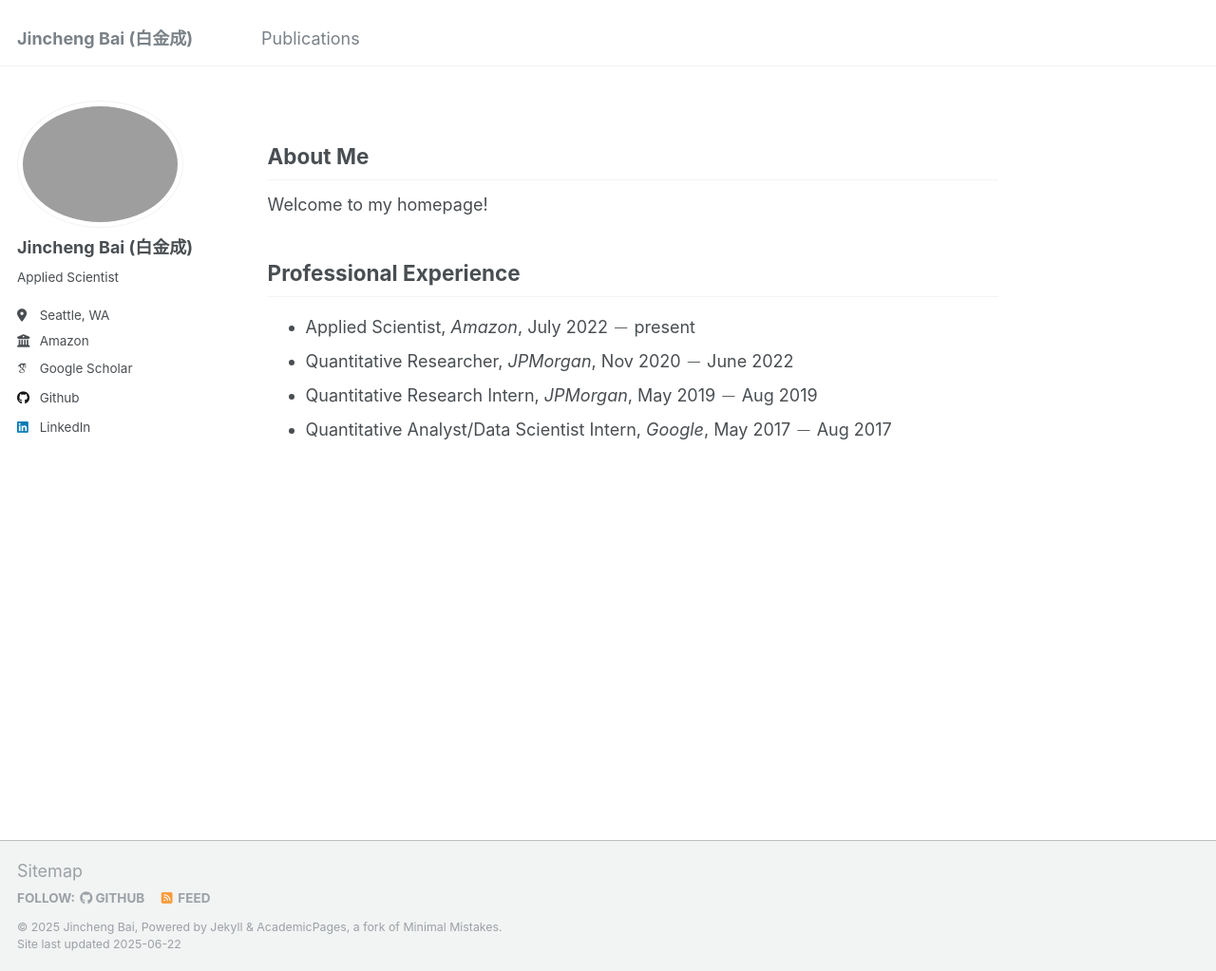
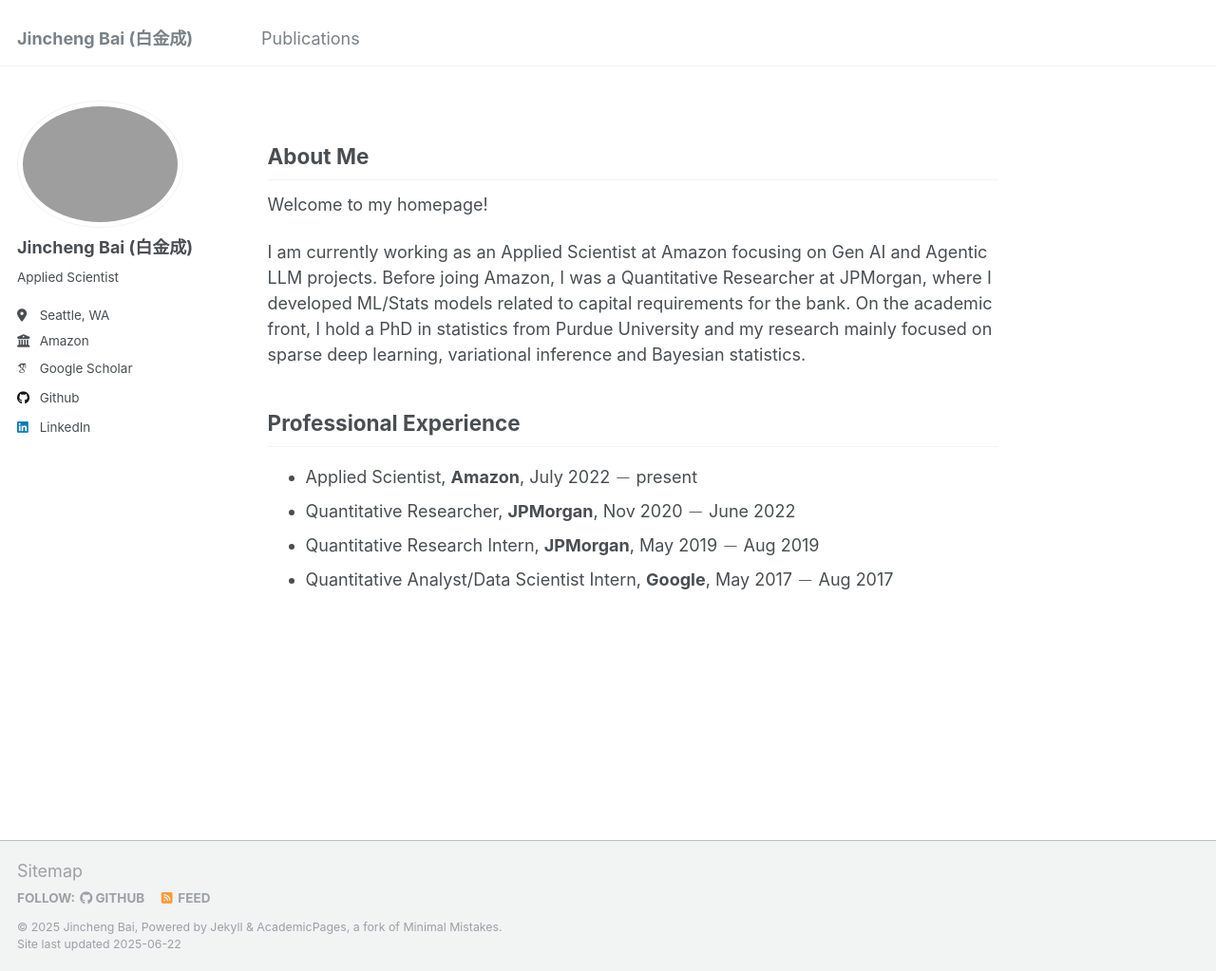
Before and after one commit to JinchengBai/JinchengBai.github.io, a Jekyll site: the page built from _pages/about.md, in a window 1280 px wide and 1023 px high. Shown: the whole window at 95% size. Built offline with Jekyll 4.4.1, drawn with Linux system fonts in a browser that asks for light colours; some web fonts are replaced.

Commit message:
Update intro

```diff
--- a/_pages/about.md
+++ b/_pages/about.md
@@ -12,16 +12,16 @@ redirect_from:
 About Me
 ------
 Welcome to my homepage!
-<!---
+
 I am currently working as an Applied Scientist at Amazon focusing on Gen AI and Agentic LLM projects. Before joing Amazon, I was a Quantitative Researcher at JPMorgan, where I developed ML/Stats models related to capital requirements for the bank. On the academic front, I hold a PhD in statistics from Purdue University and my research mainly focused on sparse deep learning, variational inference and Bayesian statistics.
--->
+
 
 Professional Experience
 ------
-- Applied Scientist, _Amazon_, July 2022 $$-$$ present
-- Quantitative Researcher, _JPMorgan_, Nov 2020 $$-$$ June 2022
-- Quantitative Research Intern, _JPMorgan_, May 2019 $$-$$ Aug 2019
-- Quantitative Analyst/Data Scientist Intern, _Google_, May 2017 $$-$$ Aug 2017
+- Applied Scientist, **Amazon**, July 2022 $$-$$ present
+- Quantitative Researcher, **JPMorgan**, Nov 2020 $$-$$ June 2022
+- Quantitative Research Intern, **JPMorgan**, May 2019 $$-$$ Aug 2019
+- Quantitative Analyst/Data Scientist Intern, **Google**, May 2017 $$-$$ Aug 2017
 
 
 <!---
```
